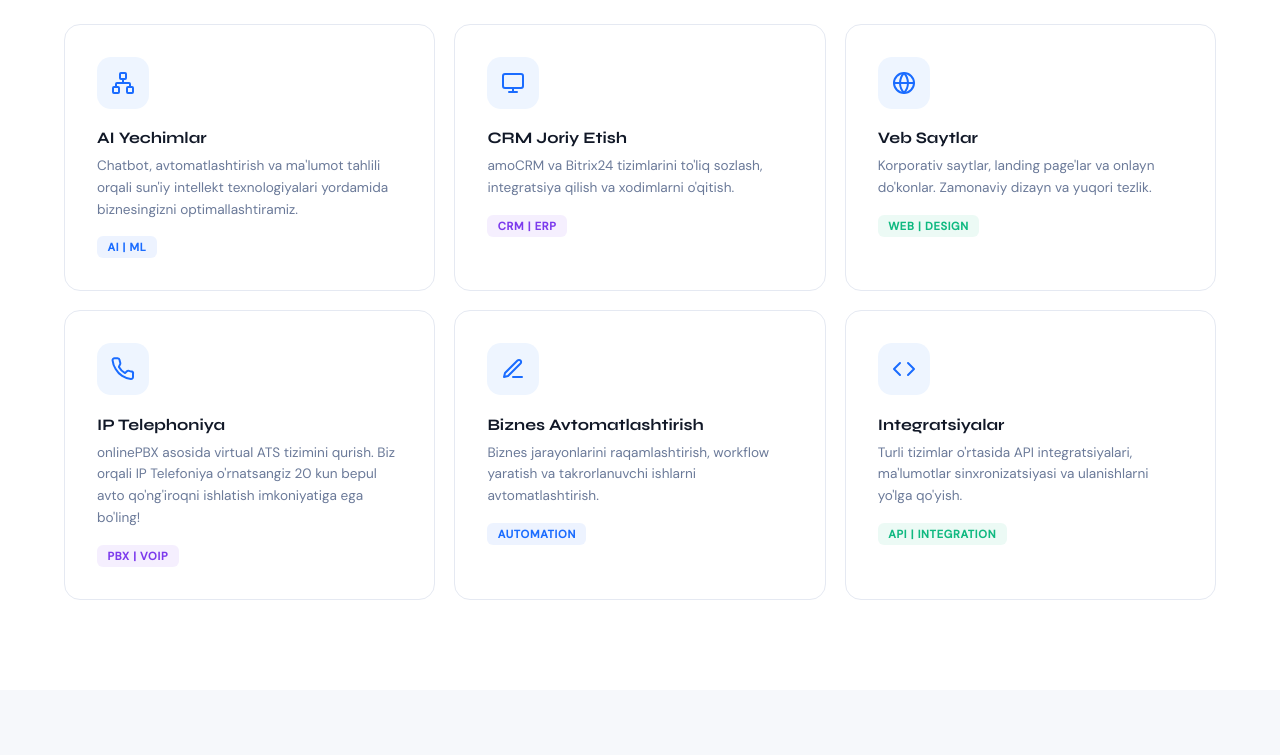
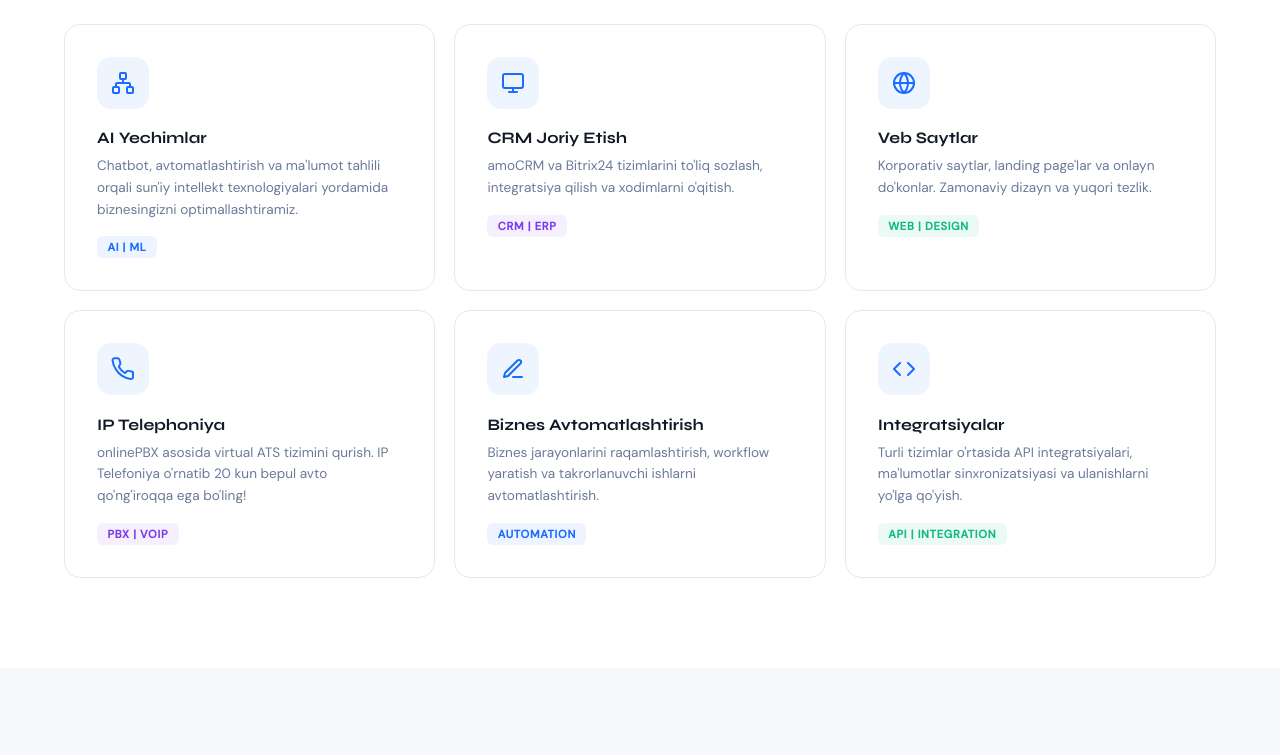
Before and after one commit to personal-sities/techniclab, a plain HTML site: page index.html in a window 1280 px wide. Shown: the part 3540-4295 px from the top of the page. Drawn offline with Linux system fonts and the light colour scheme.

Commit message:
asdadsasd

```diff
--- a/index.html
+++ b/index.html
@@ -1770,7 +1770,7 @@
                             d="M22 16.92v3a2 2 0 0 1-2.18 2 19.79 19.79 0 0 1-8.63-3.07A19.5 19.5 0 0 1 4.64 12a19.79 19.79 0 0 1-3.07-8.63 2 2 0 0 1 1.98-2.18h3a2 2 0 0 1 2 1.72c.127.96.361 1.903.7 2.81a2 2 0 0 1-.45 2.11L7.91 9.91a16 16 0 0 0 6.18 6.18l1.82-1.82a2 2 0 0 1 2.11-.45c.907.339 1.85.573 2.81.7A2 2 0 0 1 22 16.92z" />
                     </svg></div>
                 <h3>20 kun bepul avto qo'ng'iroq</h3>
-                <p>IP Telefoniya o'rnatsangiz 20 kun bepul avto qo'ng'iroq ishlating!</p>
+                <p>IP Telefoniya o'rnatib 20 kun bepul avto qo'ng'iroqqa ega bo'ling!</p>
                 <div class="autocall-tag tag-crm">20 kun bepul</div>
             </div>
             <div class="autocall-card reveal">
@@ -1860,7 +1860,7 @@
                             d="M22 16.92v3a2 2 0 0 1-2.18 2 19.79 19.79 0 0 1-8.63-3.07A19.5 19.5 0 0 1 4.64 12a19.79 19.79 0 0 1-3.07-8.63 2 2 0 0 1 1.98-2.18h3a2 2 0 0 1 2 1.72c.127.96.361 1.903.7 2.81a2 2 0 0 1-.45 2.11L7.91 9.91a16 16 0 0 0 6.18 6.18l1.82-1.82a2 2 0 0 1 2.11-.45c.907.339 1.85.573 2.81.7A2 2 0 0 1 22 16.92z" />
                     </svg></div>
                 <h3>IP Telephoniya</h3>
-                <p>onlinePBX asosida virtual ATS tizimini qurish. Biz orqali IP Telefoniya o'rnatsangiz 20 kun bepul avto qo'ng'iroqni ishlatish imkoniyatiga ega bo'ling!</p>
+                <p>onlinePBX asosida virtual ATS tizimini qurish. IP Telefoniya o'rnatib 20 kun bepul avto qo'ng'iroqqa ega bo'ling!</p>
                 <span class="service-tag tag-crm">PBX / VoIP</span>
             </div>
             <div class="service-card reveal">
@@ -2285,7 +2285,7 @@
                 autocallSubtitle: "Mijozlar bilan tezkor, samarali va avtomatlashtirilgan ovozli aloqa xizmati.",
                 autocallCards: [
                     ['Ommaviy xabarnomalar', "Minglab mijozlarga bir vaqtning o'zida muhim xabarlar, aksiyalar va eslatmalarni ovozli tarzda tezkor yetkazish imkoniyati.", 'Ommaviy aloqa'],
-                    ['20 kun bepul avto qo\'ng\'iroq', "IP Telefoniya o'rnatsangiz 20 kun bepul avto qo'ng'iroq ishlating!", '20 kun bepul'],
+                    ['20 kun bepul avto qo\'ng\'iroq', "IP Telefoniya o'rnatib 20 kun bepul avto qo'ng'iroqqa ega bo'ling!", '20 kun bepul'],
                     ['CRM va Tizim integratsiyasi', "Qo'ng'iroqlar tarixi, tahlillari va audio yozuvlarini CRM tizimingiz (Bitrix24, amoCRM) bilan to'liq integratsiya qilish.", 'Integratsiya']
                 ],
                 autocallBannerBadge: "Maxsus taklif",
@@ -2299,7 +2299,7 @@
                     ['AI Yechimlar', "Chatbot, avtomatlashtirish va ma'lumot tahlili orqali sun'iy intellekt texnologiyalari yordamida biznesingizni optimallashtiramiz.", 'AI | ML'],
                     ['CRM Joriy Etish', "amoCRM va Bitrix24 tizimlarini to'liq sozlash, integratsiya qilish va xodimlarni o'qitish.", 'CRM | ERP'],
                     ['Veb Saytlar', "Korporativ saytlar, landing page'lar va onlayn do'konlar. Zamonaviy dizayn va yuqori tezlik.", 'Web | Design'],
-                    ['IP Telephoniya', "onlinePBX asosida virtual ATS tizimini qurish. Biz orqali IP Telefoniya o'rnatsangiz 20 kun bepul avto qo'ng'iroqni ishlatish imkoniyatiga ega bo'ling!", 'PBX | VoIP'],
+                    ['IP Telephoniya', "onlinePBX asosida virtual ATS tizimini qurish. IP Telefoniya o'rnatib 20 kun bepul avto qo'ng'iroqqa ega bo'ling!", 'PBX | VoIP'],
                     ['Biznes Avtomatlashtirish', 'Biznes jarayonlarini raqamlashtirish, workflow yaratish va takrorlanuvchi ishlarni avtomatlashtirish.', 'Automation'],
                     ['Integratsiyalar', "Turli tizimlar o'rtasida API integratsiyalari, ma'lumotlar sinxronizatsiyasi va ulanishlarni yo'lga qo'yish.", 'API | Integration']
                 ],
@@ -2374,7 +2374,7 @@
                 autocallSubtitle: 'Быстрая, эффективная и автоматизированная голосовая связь с клиентами.',
                 autocallCards: [
                     ['Массовые уведомления', 'Оперативная голосовая доставка важных сообщений, акций и напоминаний тысячам клиентов одновременно.', 'Массовая связь'],
-                    ['20 дней бесплатного автообзвона', 'При установке IP-телефонии используйте автообзвон 20 дней бесплатно!', '20 дней бесплатно'],
+                    ['20 дней бесплатного автообзвона', 'Установите IP-телефонию и получите 20 дней бесплатного автообзвона!', '20 дней бесплатно'],
                     ['Интеграция с CRM и сервисами', 'Полная синхронизация истории звонков, аналитики и аудиозаписей с вашей CRM-системой (Bitrix24, amoCRM).', 'Интеграция']
                 ],
                 autocallBannerBadge: 'Специальное предложение',
@@ -2388,7 +2388,7 @@
                     ['AI-решения', "Оптимизируем ваш бизнес с помощью технологий искусственного интеллекта: чат-ботов, автоматизации и анализа данных.", 'AI | ML'],
                     ['Внедрение CRM', "Полная настройка, интеграция систем amoCRM и Bitrix24, а также обучение сотрудников.", 'CRM | ERP'],
                     ['Веб-сайты', "Корпоративные сайты, landing page и интернет-магазины. Современный дизайн и высокая скорость.", 'Web | Design'],
-                    ['IP-телефония', "Создание виртуальной АТС на основе onlinePBX. При подключении IP-телефонии через нас получите 20 дней бесплатного автообзвона!", 'PBX | VoIP'],
+                    ['IP-телефония', "Создание виртуальной АТС на основе onlinePBX. Установите IP-телефонию и получите 20 дней бесплатного автообзвона!", 'PBX | VoIP'],
                     ['Автоматизация бизнеса', 'Цифровизация бизнес-процессов, создание workflow и автоматизация повторяющихся задач.', 'Automation'],
                     ['Интеграции', "API-интеграции между различными системами, синхронизация данных и настройка подключений.", 'API | Integration']
                 ],
@@ -2477,7 +2477,7 @@
                     ['AI Solutions', 'Chatbots, automation, and data analysis help us optimize your business with artificial intelligence technologies.', 'AI | ML'],
                     ['CRM Implementation', 'Full setup of amoCRM and Bitrix24, integrations, and staff training.', 'CRM | ERP'],
                     ['Websites', 'Corporate websites, landing pages, and online stores with modern design and high speed.', 'Web | Design'],
-                    ['IP Telephony', "Build a virtual PBX system with onlinePBX. Set up IP Telephony with us and get 20 days of free auto-calling!", 'PBX | VoIP'],
+                    ['IP Telephony', 'Build a virtual PBX system with onlinePBX. Install IP Telephony and get 20 days of free auto calling!', 'PBX | VoIP'],
                     ['Business Automation', 'Digitize business processes, create workflows, and automate repetitive tasks.', 'Automation'],
                     ['Integrations', 'API integrations between various systems, data synchronization, and service connections.', 'API | Integration']
                 ],
```
